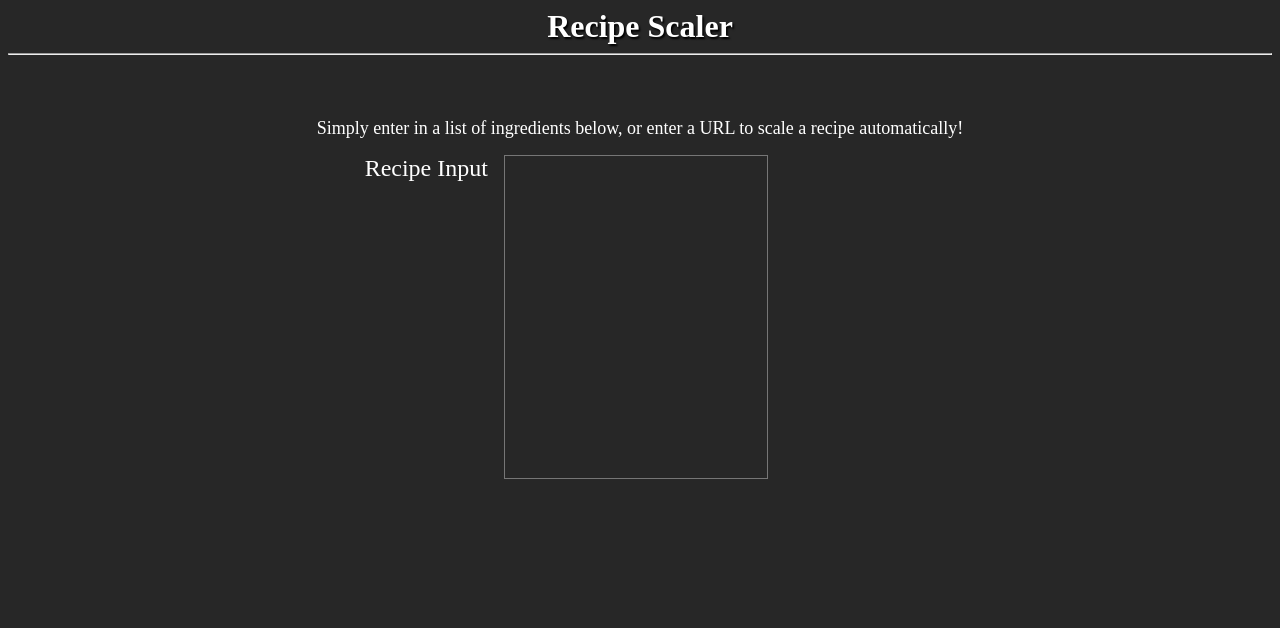
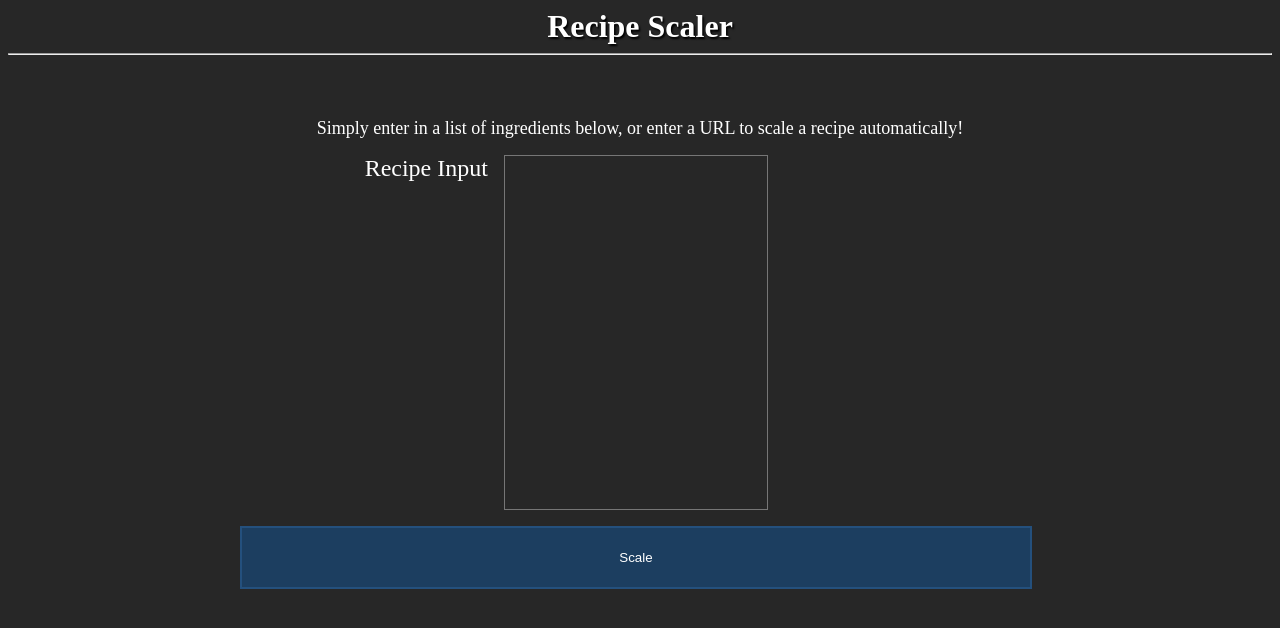
Before and after one commit to Menotdan/RecipeScaler, a website: page src/index.html in a window 1280 px wide. Drawn offline with Linux system fonts and the light colour scheme.

Commit message:
Create scale button in HTML and link to index.js

```diff
--- a/src/index.html
+++ b/src/index.html
@@ -19,6 +19,12 @@
         <div id="recipe-area">
             <label for="recipe-text">Recipe Input</label>
             <textarea rows="25" cols="80" id="recipe-text"></textarea>
+
+            <button onclick="scaleClicked" id="scale-button">
+                Scale
+            </button>
         </div>
     </div>
+
+    <script src="index.js"></script>
 </body>
```
